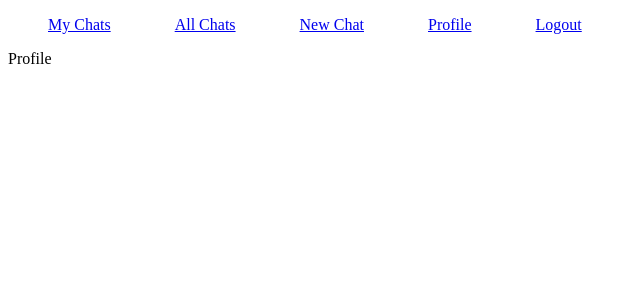
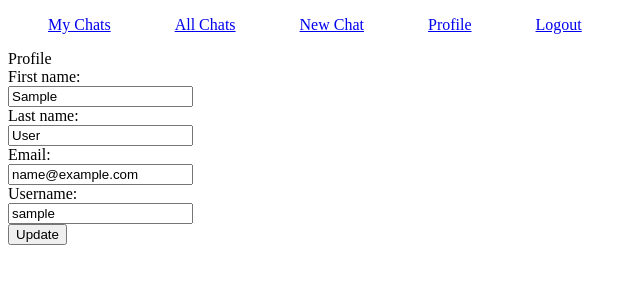
Before and after one commit to brianhenrydev/Parley-chat-app, a React (Vite) app: page /profile in a window 1280 px wide. Shown: the top 300 px of the page, without its empty margins (0-640 px from the left). Built offline with nearby package versions, Linux system fonts and the light colour scheme; sample sign-in values are in the browser's storage.

Commit message:
Added Profile Component

```diff
--- /dev/null
+++ b/src/components/forms/ProfileEditForm.jsx
@@ -0,0 +1,71 @@
+const ProfileEditForm = ({ handleInput, handleProfileUpdate, updatedUser }) => {
+  return (
+    <form name=""
+
+    >
+      <div >
+        Profile
+      </div>
+      <div >
+        <div >
+          First name:
+        </div>
+        <div>
+          <input
+            name="firstName"
+            onChange={handleInput}
+            className="form-input"
+            type="text"
+            defaultValue={updatedUser.firstName}
+          />
+        </div>
+        <div >
+          Last name:
+        </div>
+        <div>
+          <input
+            name="lastName"
+            onChange={handleInput}
+            className="form-input"
+            type="text"
+            defaultValue={updatedUser.lastName}
+          />
+        </div>
+        <div >
+          Email:
+        </div>
+        <div>
+          <input
+            name="email"
+            autoComplete="list"
+            onChange={handleInput}
+            className="form-input"
+            type="text"
+            defaultValue={updatedUser.email}
+          />
+        </div>
+        <div >
+          Username:
+        </div>
+        <div>
+          <input
+            name="username"
+            onChange={handleInput}
+            className="form-input"
+            type="text"
+            autoComplete="none"
+            defaultValue={updatedUser.username}
+          />
+        </div>
+      </div>
+      <button
+        onClick={handleProfileUpdate}
+
+      >
+        Update
+      </button>
+    </form>
+  )
+}
+
+export default ProfileEditForm
--- /dev/null
+++ b/src/components/user/Profile.jsx
@@ -0,0 +1,41 @@
+import { useContext, useState } from "react"
+import { updateUser } from "../../services/user/updateUser"
+import { UserContext } from "../../contexts/UserContext"
+import ProfileEditForm from "../forms/ProfileEditForm"
+
+const Profile = () => {
+  const { currentUser, updateCurrentUser } = useContext(UserContext)
+  const [updatedUser, setUpdatedUser] = useState(currentUser)
+
+
+  const handleInput = ({ target: { name, value } }) => {
+    setUpdatedUser({
+      ...updatedUser,
+      [name]: value
+
+    })
+  }
+
+  const handleProfileUpdate = (e) => {
+    e.preventDefault()
+    updateUser({ ...updatedUser })
+      .then(() => {
+        updateCurrentUser({ ...updatedUser })
+      })
+      .then(() => window.alert("Profile Updated"))
+  }
+  return (
+    <div >
+      <ProfileEditForm
+        handleProfileUpdate={handleProfileUpdate}
+        handleInput={handleInput}
+        updatedUser={updatedUser}
+      />
+    </div>
+  )
+}
+
+
+
+
+export default Profile
--- a/src/contexts/UserProvider.jsx
+++ b/src/contexts/UserProvider.jsx
@@ -28,6 +28,7 @@ export const UserProvider = ({ children }) => {
     setCurrentUser({
       ...userData,
     })
+    localStorage.setItem("chat_user", JSON.stringify(userData))
   }
 
   return (
--- /dev/null
+++ b/src/services/user/updateUser.js
@@ -0,0 +1,6 @@
+export const updateUser = (user) =>
+	fetch(`http://localhost:8088/users/${user.id}`, {
+		method: "PUT",
+		headers: { "Content-Type": "application/json" },
+		body: JSON.stringify(user),
+	}).then((res) => res.json());
--- a/src/views/ApplicationViews.jsx
+++ b/src/views/ApplicationViews.jsx
@@ -3,6 +3,7 @@ import NavBar from "../components/nav/NavBar"
 import Chat from "../components/chat/Chat"
 import AllChats from "../components/chat/AllChats"
 import UserChats from "../components/chat/UserChats"
+import Profile from "../components/user/Profile"
 
 export const ApplicationViews = () => {
 
@@ -26,7 +27,7 @@ export const ApplicationViews = () => {
         },
         { path: "all-chats", element: <AllChats /> },
         { path: "new-chat", element: <>New Chat</> },
-        { path: "profile", element: <>Profile</> },
+        { path: "profile", element: <Profile /> },
       ],
     }
   ])
```
